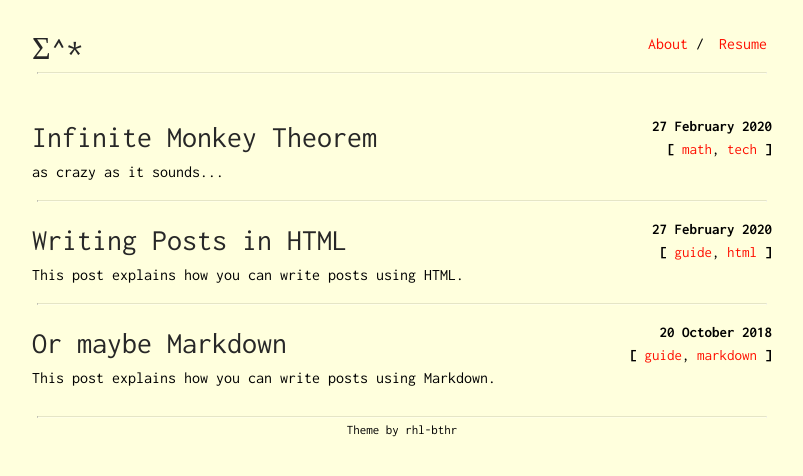
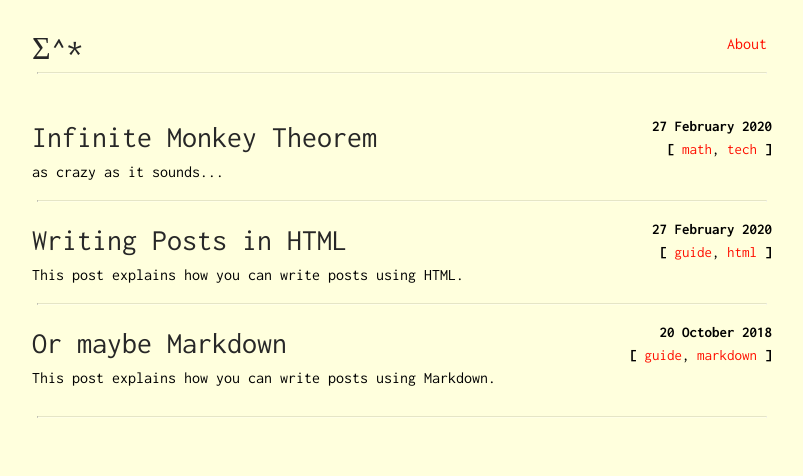
Before and after one commit to rkuska/rkuska.github.io, a Jekyll site: the page built from index.html, in a window 1280 px wide. Shown: the top 476 px of the page, without its empty margins (238-1041 px from the left). Built offline with Jekyll 4.4.1, drawn with Linux system fonts in a browser that asks for light colours; part of the change alters nothing that is shown.

Commit message:
Adjustments

```diff
--- a/_config.yml
+++ b/_config.yml
@@ -1,13 +1,13 @@
 title: Σ^*
-author: pro-panda
-subtitle: The life of a frustrated engineer
+author: Robert Kuska
+subtitle: I think my head is burning
 
-url: "https://rahulbothra.com"
-baseurl: "/parchment"
+url: "https://rkuska.github.io/"
+baseurl: ""
 
 footer_only_homepage: true
-footer_url: "https://github.com/rhl-bthr"
-footer_text: "Theme by rhl-bthr"
+#footer_url: "https://github.com/rhl-bthr"
+#footer_text: "Theme by rhl-bthr"
 
 profile-picture: assets/profile.png
 favicon_location: assets/favicon.ico
@@ -20,5 +20,5 @@ sass:
 navbar:
  - name: "About"
    link: "about"
- - name: "Resume"
-   absolute-link: "https://rahulbothra.com/cv.pdf"
+ #- name: "Resume"
+   #absolute-link: "https://rahulbothra.com/cv.pdf"
```
Also changed, not shown: assets/favicon.ico.
